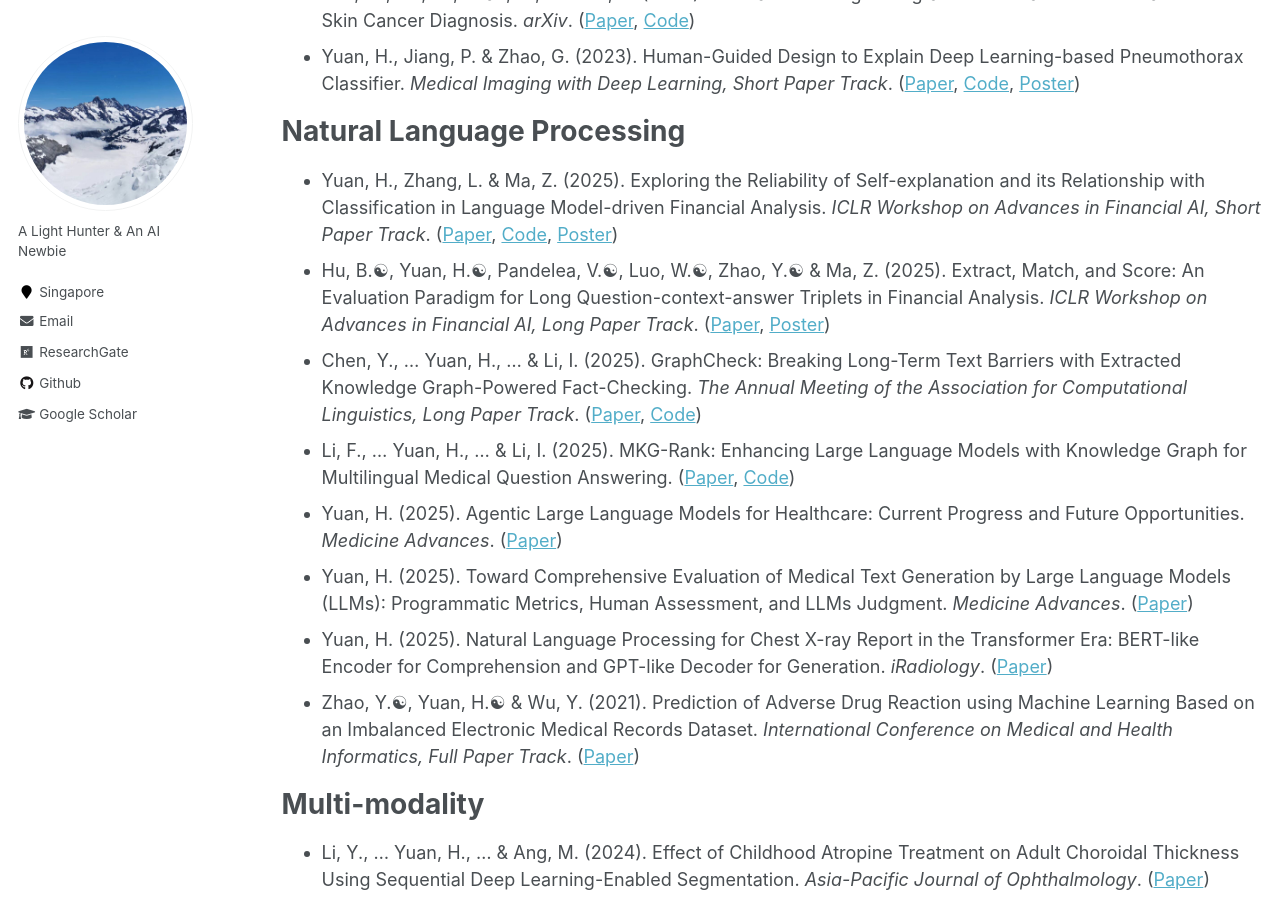
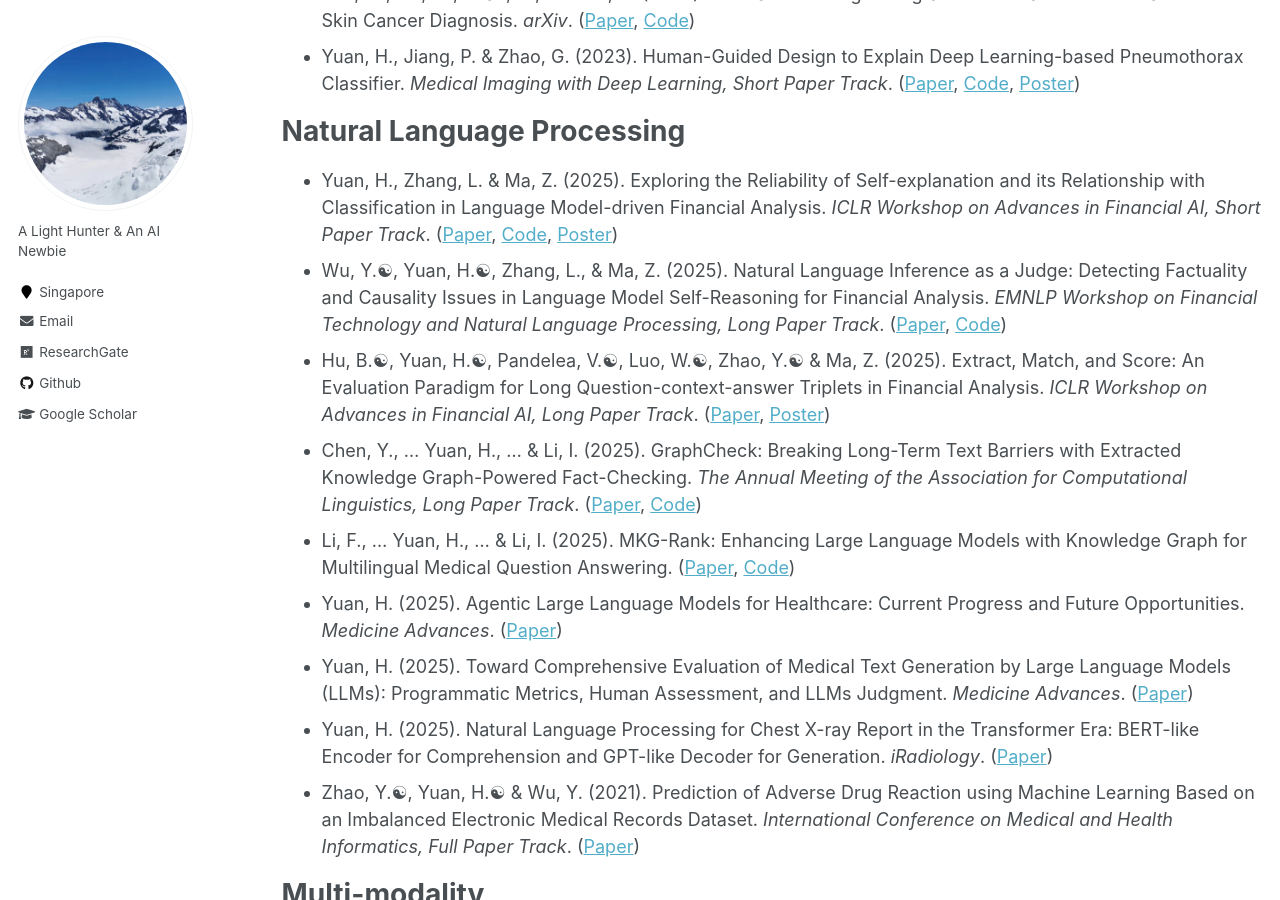
Before and after one commit to Han-Yuan-Med/Han-Yuan-Med.github.io, a Jekyll site: the page built from _pages/publications.md, in a window 1280 px wide and 900 px high, scrolled down 636 px. Built offline with Jekyll 4.4.1, drawn with Linux system fonts in a browser that asks for light colours.

Commit message:
Update publications.md

```diff
--- a/_pages/publications.md
+++ b/_pages/publications.md
@@ -16,6 +16,7 @@ author_profile: true
 
 # Natural Language Processing
 * Yuan, H., Zhang, L. & Ma, Z. (2025). Exploring the Reliability of Self-explanation and its Relationship with Classification in Language Model-driven Financial Analysis. *ICLR Workshop on Advances in Financial AI, Short Paper Track*. ([Paper](http://han-yuan-med.github.io/files/Association_Financial_Classification_Factuality_Causality.pdf), [Code](https://github.com/Han-Yuan-Med/Language-Models-for-Finance), [Poster](http://han-yuan-med.github.io/files/Association_Poster.pdf))
+* Wu, Y.☯︎, Yuan, H.☯︎, Zhang, L., & Ma, Z. (2025). Natural Language Inference as a Judge: Detecting Factuality and Causality Issues in Language Model Self-Reasoning for Financial Analysis. *EMNLP Workshop on Financial Technology and Natural Language Processing, Long Paper Track*. ([Paper](http://han-yuan-med.github.io/files/), [Code](https://github.com/Han-Yuan-Med/nli-as-a-judge))
 * Hu, B.☯︎, Yuan, H.☯︎, Pandelea, V.☯︎, Luo, W.☯︎, Zhao, Y.☯︎ & Ma, Z. (2025). Extract, Match, and Score: An Evaluation Paradigm for Long Question-context-answer Triplets in Financial Analysis. *ICLR Workshop on Advances in Financial AI, Long Paper Track*. ([Paper](http://han-yuan-med.github.io/files/Long_Triplets_Evaluation.pdf), [Poster](http://han-yuan-med.github.io/files/EMS_Poster.pdf))
 * Chen, Y., … Yuan, H., … & Li, I.  (2025). GraphCheck: Breaking Long-Term Text Barriers with Extracted Knowledge Graph-Powered Fact-Checking. *The Annual Meeting of the Association for Computational Linguistics, Long Paper Track*. ([Paper](http://han-yuan-med.github.io/files/GraphCheck Breaking Long-Term Text Barriers with Extracted Knowledge Graph-Powered Fact-Checking.pdf), [Code](https://github.com/Yingjian-Chen/GraphCheck))
 * Li, F., … Yuan, H., … & Li, I.  (2025). MKG-Rank: Enhancing Large Language Models with Knowledge Graph for Multilingual Medical Question Answering. ([Paper](http://han-yuan-med.github.io/files/.pdf), [Code]())
```
